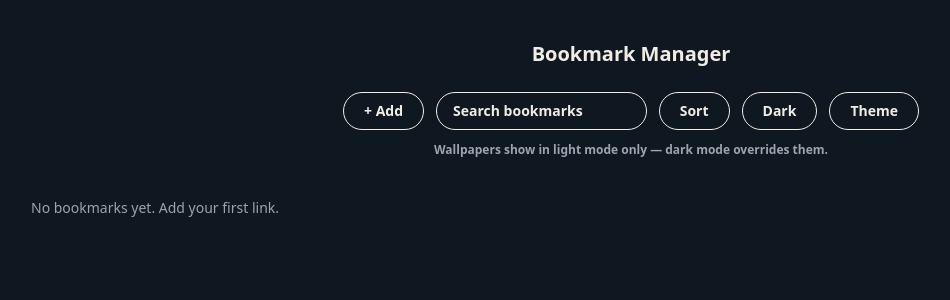
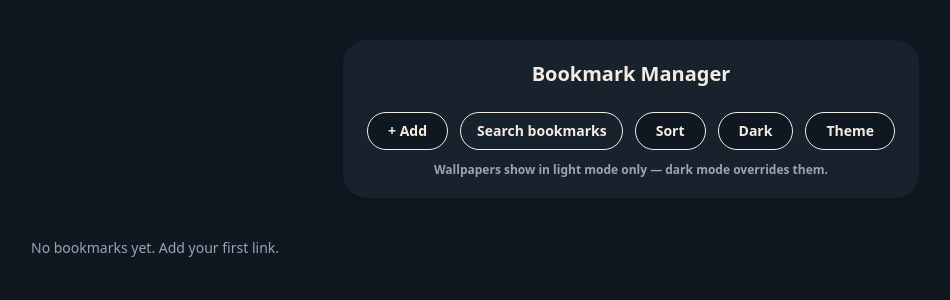
Before and after one commit to davidtiger3622/bookmark_manager, a Next.js app: page /bookmarks in a window 1280 px wide. Shown: the top 300 px of the page, without its empty margins (9-959 px from the left). Built offline with nearby package versions, Linux system fonts and the light colour scheme.

Commit message:
fix: add frosted backing behind text for wallpaper readability

```diff
--- a/src/app/bookmarks/page.tsx
+++ b/src/app/bookmarks/page.tsx
@@ -44,7 +44,7 @@ export default function BookmarksPage() {
 
   return (
     <main className="w-full px-10 py-10">
-      <div className="mx-auto flex max-w-xl flex-col items-center text-center">
+      <div className="mx-auto flex max-w-xl flex-col items-center rounded-3xl bg-[var(--bg-card)]/85 px-6 py-5 text-center shadow-lg backdrop-blur-md">
         <Link href="/" className="text-xl font-bold text-[var(--text)]">Bookmark Manager</Link>
         <div className="mt-6 flex w-full items-center justify-center gap-3">
           <AddBookmarkButton onClick={() => setShowModal(true)} />
--- a/src/components/BookmarkCircle.tsx
+++ b/src/components/BookmarkCircle.tsx
@@ -12,14 +12,14 @@ export default function BookmarkCircle({ bookmark, onToggleFavorite }: Props) {
   return (
     <div className="group flex w-20 flex-col items-center gap-2">
       <div className="relative">
-        <button onClick={() => window.open(bookmark.url, "_blank", "noopener,noreferrer")} className="flex h-16 w-16 items-center justify-center rounded-full bg-[var(--bg-card)] shadow-sm transition hover:scale-105">
+        <button onClick={() => window.open(bookmark.url, "_blank", "noopener,noreferrer")} className="flex h-16 w-16 items-center justify-center rounded-full bg-[var(--bg-card)] shadow-md transition hover:scale-105">
           <img src={getFaviconUrl(bookmark.url)} alt="" className="h-8 w-8" />
         </button>
         <button onClick={() => onToggleFavorite(bookmark.id)} aria-label="Toggle favorite" className={`absolute -right-1 -top-1 flex h-6 w-6 items-center justify-center rounded-full bg-[var(--bg-card)] text-xs opacity-0 shadow transition group-hover:opacity-100 ${bookmark.favorite ? "opacity-100 text-red-500" : "text-[var(--text)]"}`}>
           &#9829;
         </button>
       </div>
-      <span className="w-full truncate text-center text-xs font-bold text-[var(--text)]">{bookmark.name}</span>
+      <span className="w-full truncate rounded-full bg-[var(--bg-card)]/85 px-2 py-0.5 text-center text-xs font-bold text-[var(--text)] shadow-sm backdrop-blur-sm">{bookmark.name}</span>
     </div>
   );
 }
```
